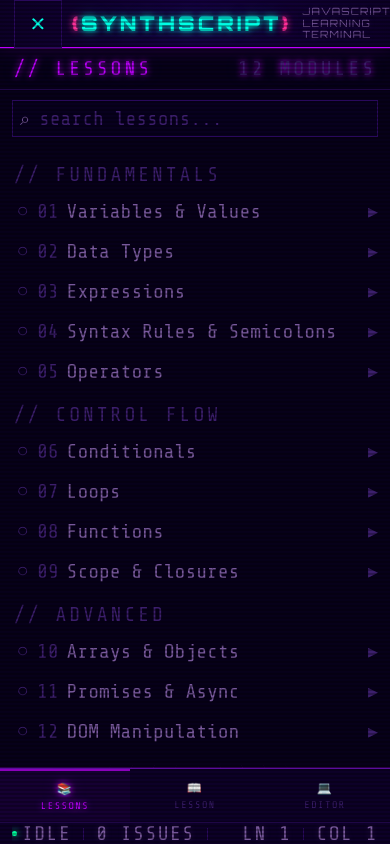
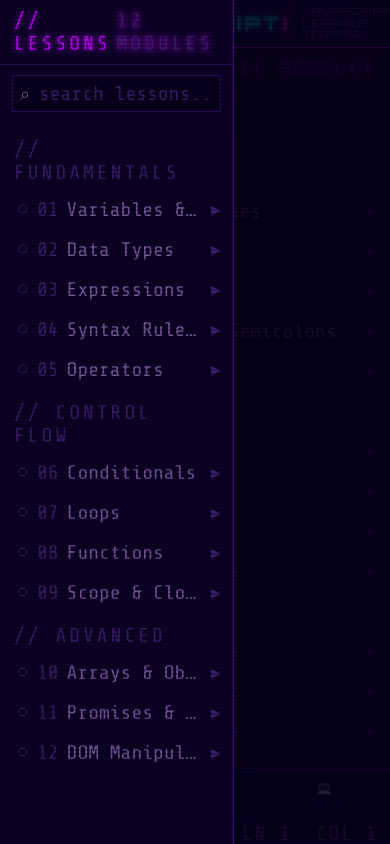
Before and after one commit to Web-Dev-Codi/javascript-learning-terminal, a React (Vite) app: page / in a window 390 px wide. Both pictures are taken after a click on the button "Toggle lesson sidebar". Built offline with nearby package versions, Linux system fonts and the light colour scheme.

Commit message:
feat: unified sidebar overlay for mobile and tablet (60% width, 0.3s anim)

```diff
--- a/src/components/layout/MobileLayout.module.css
+++ b/src/components/layout/MobileLayout.module.css
@@ -16,3 +16,39 @@
 	flex-basis: 0%;
 	min-height: 0;
 }
+
+.sidebarOverlay {
+	position: fixed;
+	inset: 0;
+	z-index: var(--z-sidebar-overlay);
+	display: flex;
+}
+
+.sidebarBackdrop {
+	position: absolute;
+	inset: 0;
+	background: rgba(7, 0, 26, 0.85);
+}
+
+.sidebarPanel {
+	position: relative;
+	width: 60vw;
+	max-width: 400px;
+	height: 100%;
+	background: var(--bg-panel);
+	border-right: 1px solid var(--border-mid);
+	z-index: 1;
+	animation: overlaySlideIn 0.3s ease-out;
+	display: flex;
+	flex-direction: column;
+	overflow: hidden;
+}
+
+@keyframes overlaySlideIn {
+	from {
+		transform: translateX(-100%);
+	}
+	to {
+		transform: translateX(0);
+	}
+}
--- a/src/components/layout/MobileLayout.tsx
+++ b/src/components/layout/MobileLayout.tsx
@@ -1,4 +1,3 @@
-import { useEffect } from "react";
 import { useLessonStore } from "../../store/lessonStore";
 import { EditorPanel } from "../editor/EditorPanel";
 import { LessonPanel } from "../lesson/LessonPanel";
@@ -7,24 +6,33 @@ import { TabBar } from "./TabBar";
 import styles from "./MobileLayout.module.css";
 
 export function MobileLayout() {
-	const { activePanel, sidebarOpen, closeSidebar, setActivePanel } = useLessonStore();
-
-	useEffect(() => {
-		if (sidebarOpen) {
-			setActivePanel("lessons");
-		}
-	}, [sidebarOpen, setActivePanel]);
+	const { activePanel, sidebarOpen, closeSidebar } = useLessonStore();
 
 	const handleLessonSelect = () => {
-		setActivePanel("lesson");
 		closeSidebar();
 	};
 
 	return (
 		<div className={styles.mobileLayout}>
+			{sidebarOpen && (
+				<div className={styles.sidebarOverlay}>
+					<div
+						className={styles.sidebarBackdrop}
+						onClick={closeSidebar}
+						onKeyDown={(e) => {
+							if (e.key === "Escape") closeSidebar();
+						}}
+						role="presentation"
+					/>
+					<div className={styles.sidebarPanel}>
+						<Sidebar overlay onLessonSelect={handleLessonSelect} />
+					</div>
+				</div>
+			)}
+
 			{activePanel === "lessons" && (
 				<aside className={styles.panel}>
-					<Sidebar onLessonSelect={handleLessonSelect} />
+					<Sidebar />
 				</aside>
 			)}
 			{activePanel === "lesson" && (
--- a/src/components/layout/TabletLayout.module.css
+++ b/src/components/layout/TabletLayout.module.css
@@ -43,24 +43,24 @@
 .sidebarBackdrop {
 	position: absolute;
 	inset: 0;
-	background: rgba(7, 0, 26, 0.8);
+	background: rgba(7, 0, 26, 0.85);
 }
 
 .sidebarPanel {
 	position: relative;
-	width: 280px;
-	max-width: 85vw;
+	width: 60vw;
+	max-width: 400px;
 	height: 100%;
 	background: var(--bg-panel);
 	border-right: 1px solid var(--border-mid);
 	z-index: 1;
-	animation: slideIn 0.2s ease-out;
+	animation: overlaySlideIn 0.3s ease-out;
 	display: flex;
 	flex-direction: column;
 	overflow: hidden;
 }
 
-@keyframes slideIn {
+@keyframes overlaySlideIn {
 	from {
 		transform: translateX(-100%);
 	}
```
